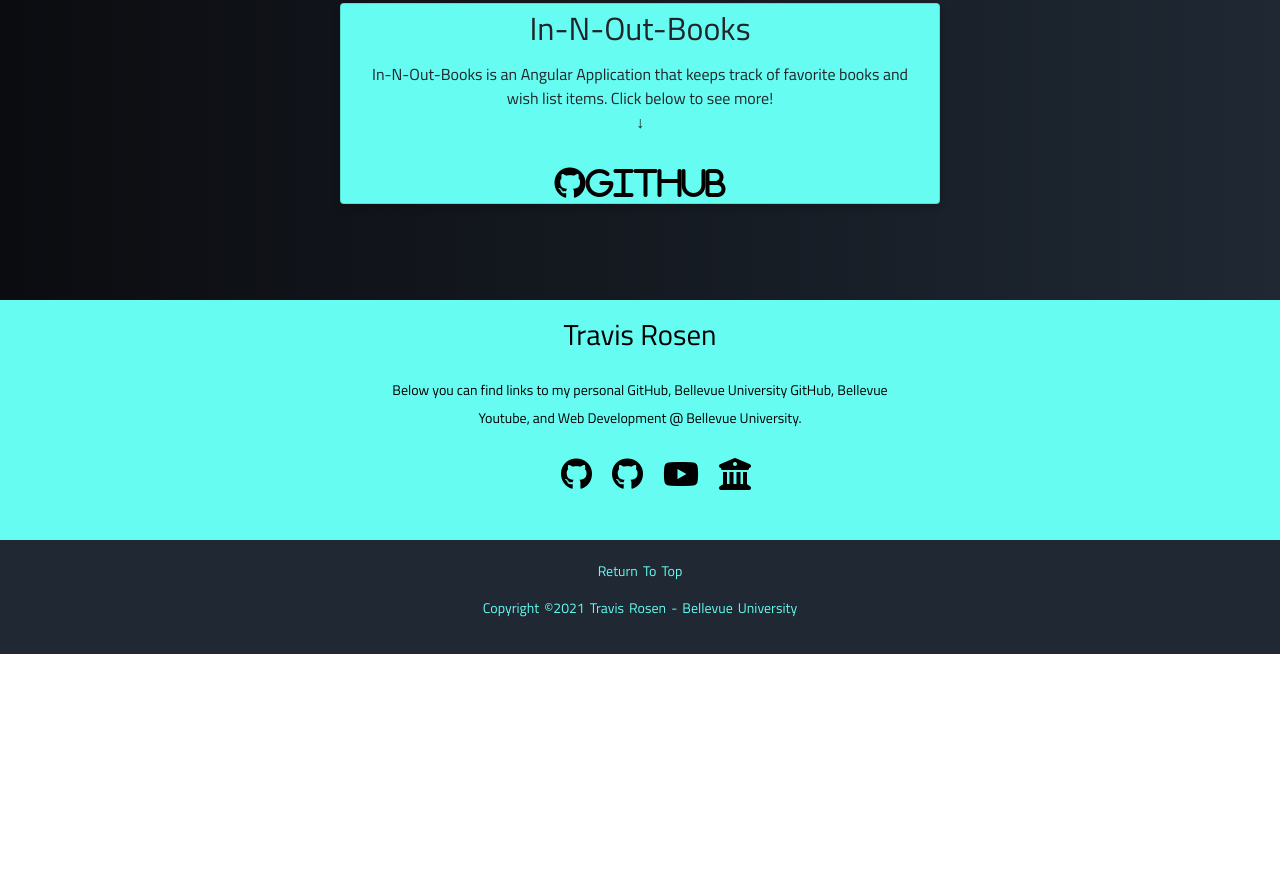
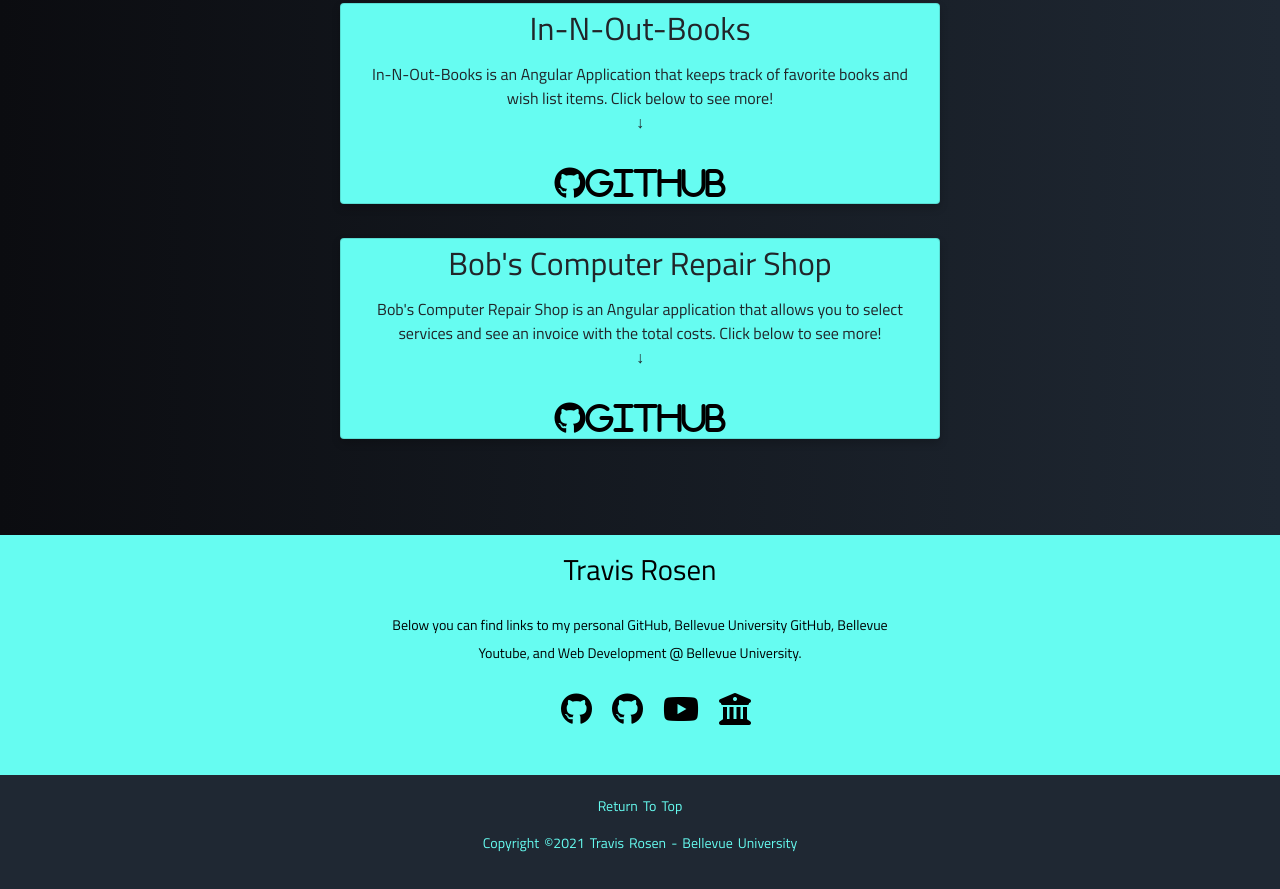
Before and after one commit to Travis-Rosen/web-330, a plain HTML site: page Rosen-Portfolio/projects.html in a window 1280 px wide. Shown: the part 1076-1965 px from the top of the page. Before the commit the page ends 1730 px from the top, so only its background shows below. Drawn offline with nearby package versions, Linux system fonts and the light colour scheme.

Commit message:
Adding files

```diff
--- a/Rosen-Portfolio/projects.html
+++ b/Rosen-Portfolio/projects.html
@@ -72,6 +72,17 @@ Description: Projects page
                         </div>
                     </div>
                 </div>
+                <div class="col-md">
+                    <div class="card">
+                        <div class="card-title">Bob's Computer Repair Shop</div>
+                        <div class="card-content">
+                             Bob's Computer Repair Shop is an Angular application that allows you to select services and see an invoice with the total costs. Click below to see more! <br> &darr;
+                            <hr class="projecthr" color="black">
+                            <a href="https://travis-rosen.github.io/Bobs-Computer-Repair/" target="_blank"><i class="fab fa-github">GitHub</i></a>
+                            <br>
+                        </div>
+                    </div>
+                </div>
 
 
             </div>
```
